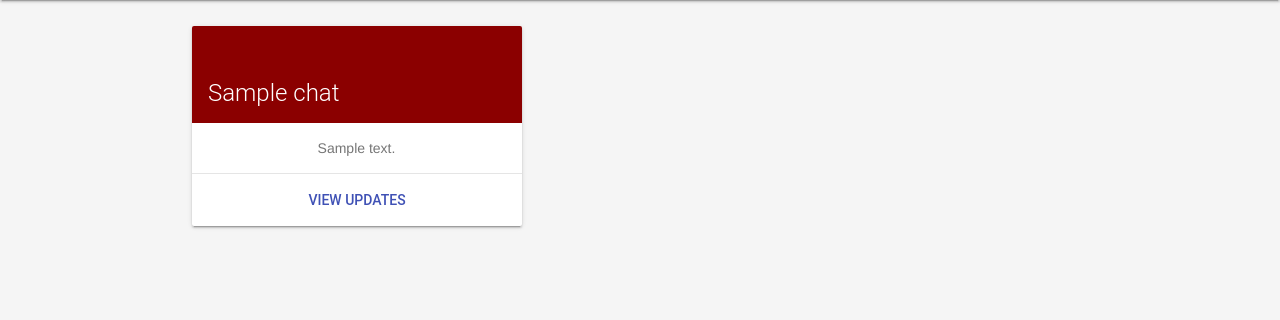
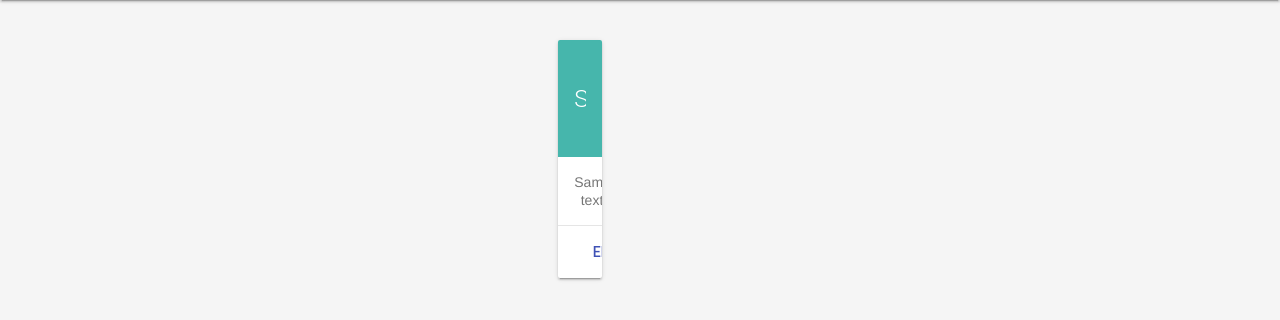
Before and after one commit to jsanguinetti/public_chat, a Python web app: template templates/chats.html in a window 1280 px wide. Shown: the part 64-384 px from the top of the page. Run offline with Jinja, Linux system fonts and the light colour scheme; the template is opened without the code that fills it: most values are stand-ins (such as "Sample title", 1, 10 or a date in 2020); some libraries are stand-ins or nearby versions.

Commit message:
update chat list view

```diff
--- a/chats.py
+++ b/chats.py
@@ -28,8 +28,6 @@
 
 @chats.route('/chats', methods=['POST'])
 def chat_post():
-    # Chat(name=request.args.get('name'),
-    #      description=request.args.get('descriptions')).put()
     Chat(id=request.form['name'],
          name=request.form['name'],
          description=request.form['description']).put()
--- a/templates/chats.html
+++ b/templates/chats.html
@@ -2,17 +2,6 @@
 <!-- Simple list -->
 {% block content %}
     <style>
-        .chat-card {
-            text-align: center;
-            margin-left: 15%;
-            padding-top: 0px;
-            margin-bottom: 20px;
-        }
-
-        .demo-card-square > .mdl-card__title {
-            color: #fff;
-            background-color: darkred;
-        }
 
         .new-chat-button {
             margin-top: -50px;
@@ -39,15 +28,37 @@
             padding-left: 0px;
         }
 
+        {#        cards    #}
+        .centered-square {
+            margin-top: 15%;
+            text-align: center;
+        }
+
+        .demo-card-square.mdl-card {
+            width: 100%;
+            height: 100%;
+            max-height: 250px;
+        }
+
+        .demo-card-square > .mdl-card__title {
+            color: #fff;
+            background: bottom right 15% no-repeat #46B6AC;
+        }
+
+        .submit-chat-button {
+            margin-left: 10px;
+        }
+
     </style>
     <button class="new-chat-button mdl-button mdl-js-button mdl-button--fab mdl-js-ripple-effect mdl-button--colored mdl-shadow--4dp mdl-color--accent"
             id="add">
         <i class="material-icons" role="presentation">add</i>
         <span class="visuallyhidden">Add</span>
     </button>
+    <div class="mdl-grid">
         {% for chat in chats %}
-            <div class="chat-card">
-                <div class="demo-card-square mdl-card mdl-shadow--2dp">
+            <div class="mdl-cell mdl-cell--4-col">
+                <div class="demo-card-square mdl-card mdl-shadow--2dp centered-square">
                     <div class="mdl-card__title mdl-card--expand">
                         <h2 class="mdl-card__title-text">{{ chat.name }}</h2>
                     </div>
@@ -57,18 +68,16 @@
                     <div class="mdl-card__actions mdl-card--border">
                         <a class="mdl-button mdl-button--colored mdl-js-button mdl-js-ripple-effect"
                            href={{ '/chats/'+chat.name }}>
-                            View Updates
+                            Enter Chat
                         </a>
                     </div>
                 </div>
             </div>
         {% endfor %}
+    </div>
     <dialog class="mdl-dialog">
         <div class="mdl-grid">
-            <div class="mdl-cell mdl-cell--2-col"></div>
-            <div class="mdl-cell mdl-cell--2-col"></div>
-            <div class="mdl-cell mdl-cell--2-col"></div>
-            <div class="mdl-cell mdl-cell--2-col">
+            <div class="mdl-cell mdl-cell--12-col">
                 <div class="mdl-dialog__actions">
                     <button type="button" class="mdl-button close">
                         X
@@ -89,7 +98,7 @@
                     <label class="mdl-textfield__label" for="description">Chat description</label>
                 </div>
             </div>
-            <input type="button" class="mdl-button mdl-js-button mdl-button--raised" value="SUBMIT">
+            <input type="submit" class="submit-chat-button mdl-button mdl-js-button mdl-button--raised" value="SUBMIT">
         </form>
     </dialog>
     <script>
```
